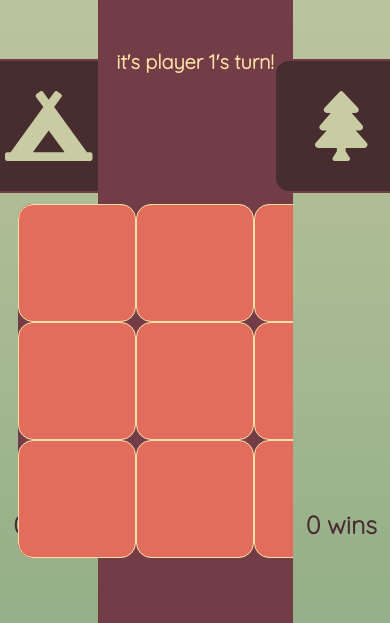
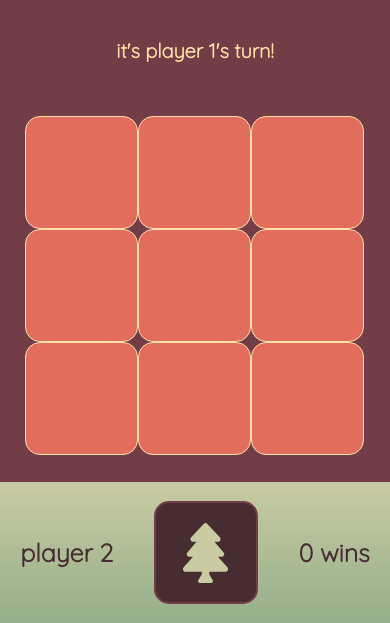
Before and after one commit to maddielaw/tic-tac-toe-solo, a website: page index.html in a window 390 px wide. Shown: the part 221-844 px from the top of the page. Drawn offline with Linux system fonts and the light colour scheme.

Commit message:
Add responsive design for mobile M up through small tablets

```diff
--- a/styles.css
+++ b/styles.css
@@ -18,6 +18,13 @@ body {
   font-family: 'Quicksand';
 }
 
+/* for tablets & large smartphones */
+@media screen and (max-width: 630px) {
+  body {
+    flex-direction: column;
+  }
+}
+
 main {
   display: flex;
   flex-direction: column;
@@ -27,13 +34,28 @@ main {
   background-color: #723D46;
 }
 
+/* for tablets */
+@media screen and (max-width: 728px) {
+  main {
+    width: 70%;
+  }
+}
+
+/* for tablets & large smartphones */
+@media screen and (max-width: 630px) {
+  main {
+    width: 100%;
+    height: 80%;
+  }
+}
+
 .main-header {
   color: #FFE1A8;
   font-size: 55px;
   font-weight: bold;
 }
 
-/* for larger laptops */
+/* for laptops & larger laptops */
 @media screen and (max-width: 1199px) {
   .main-header {
     font-size: 40px;
@@ -76,6 +98,16 @@ main {
   background: linear-gradient(#C9CBA3, #94af89)
 }
 
+/* for tablets & large smartphones */
+@media screen and (max-width: 630px) {
+  .left-player-nav,
+  .right-player-nav {
+    flex-direction: row;
+    width: 100%;
+    height: 20%;
+  }
+}
+
 .left-player-token-container,
 .right-player-token-container {
   display: flex;
@@ -98,6 +130,24 @@ main {
   }
 }
 
+/* for tablets */
+@media screen and (max-width: 728px) {
+  .left-player-token-container,
+  .right-player-token-container {
+    width: 100px;
+    height: 100px;
+  }
+}
+
+/* for tablets & large smartphones */
+@media screen and (max-width: 630px) {
+  .left-player-token-container,
+  .right-player-token-container {
+    margin-bottom: 0px;
+    height: 70%;
+  }
+}
+
 .fa-tree,
 .fa-campground {
   font-size: 100px;
@@ -109,6 +159,14 @@ main {
   .fa-tree,
   .fa-campground {
     font-size: 70px;
+  }
+}
+
+/* for tablets & large smartphones */
+@media screen and (max-width: 630px) {
+  .fa-tree,
+  .fa-campground {
+    font-size: 60px;
   }
 }
 
@@ -147,6 +205,14 @@ main {
   }
 }
 
+/* for tablets & large smartphones */
+@media screen and (max-width: 630px) {
+  .game-board-container {
+    width: 340px;
+    height: 340px;
+  }
+}
+
 .game-board-boxes {
   display: flex;
   justify-content: center;
@@ -165,3 +231,11 @@ main {
     height: 116px;
   }
 }
+
+/* for tablets & large smartphones */
+@media screen and (max-width: 630px) {
+  .game-board-boxes {
+    width: 111px;
+    height: 111px;
+  }
+}
```
